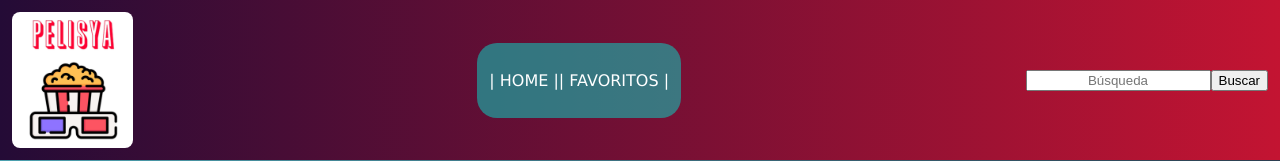
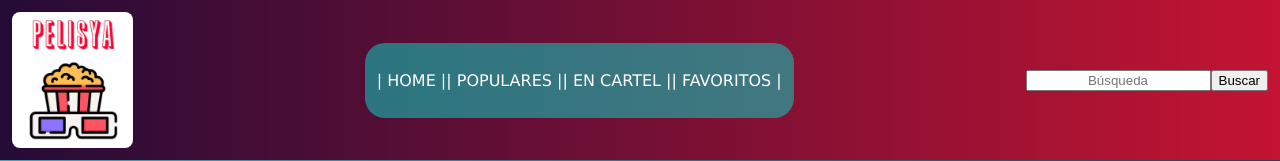
Before and after one commit to SantiagoJunco/ProyectoIntegradorProg3, a React (Create React App) app in the folder proyecto-integrador/: page / in a window 1280 px wide. Shown: the top 161 px of the page. Built offline with nearby package versions, Linux system fonts and the light colour scheme; no server answers.

Commit message:
agrego ruteo header

```diff
--- a/proyecto-integrador/src/Components/Header/index.js
+++ b/proyecto-integrador/src/Components/Header/index.js
@@ -8,6 +8,14 @@ export default function Header() {
         {
             nombre: 'HOME',
             ruta: '/',
+        },
+        {
+            nombre: 'POPULARES',
+            ruta: '/todasPopulares',
+        },
+        {
+            nombre: 'EN CARTEL',
+            ruta: '/todasCartel',
         },
         {
             nombre: 'FAVORITOS',
```
